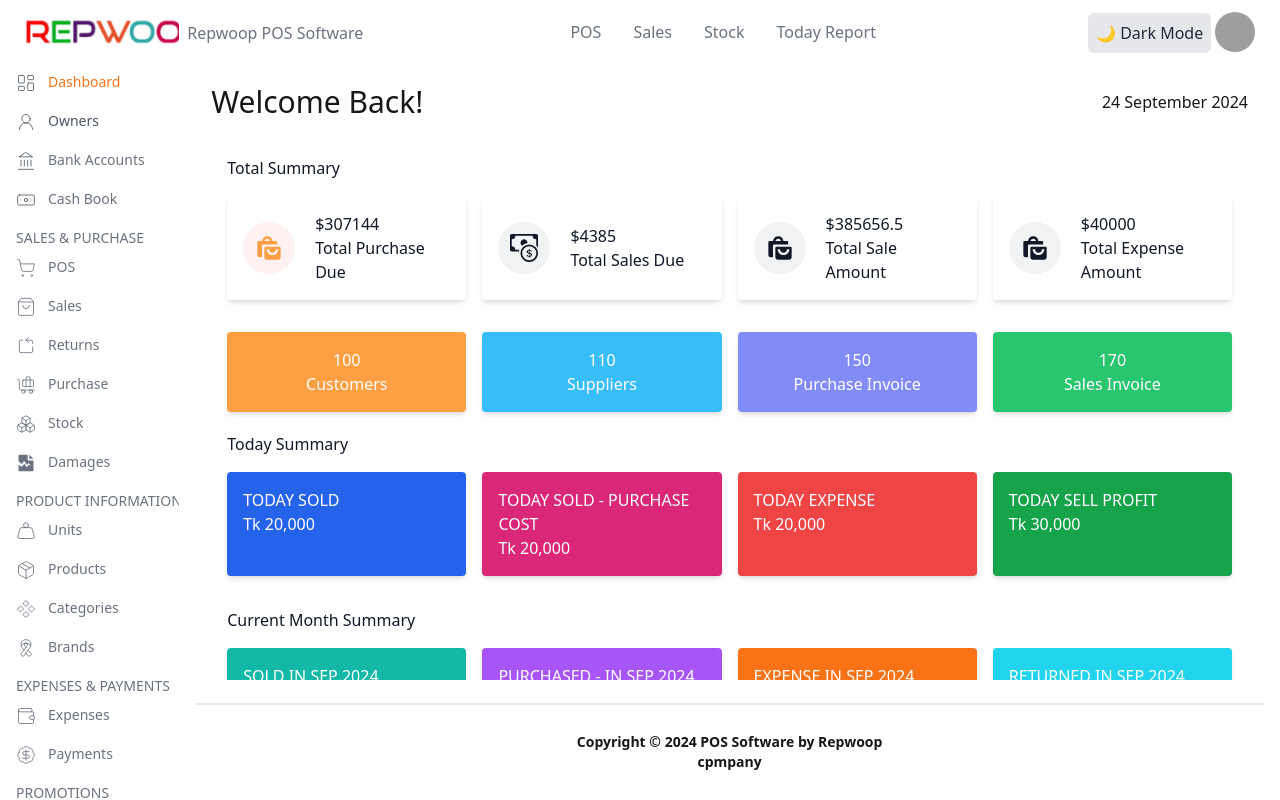
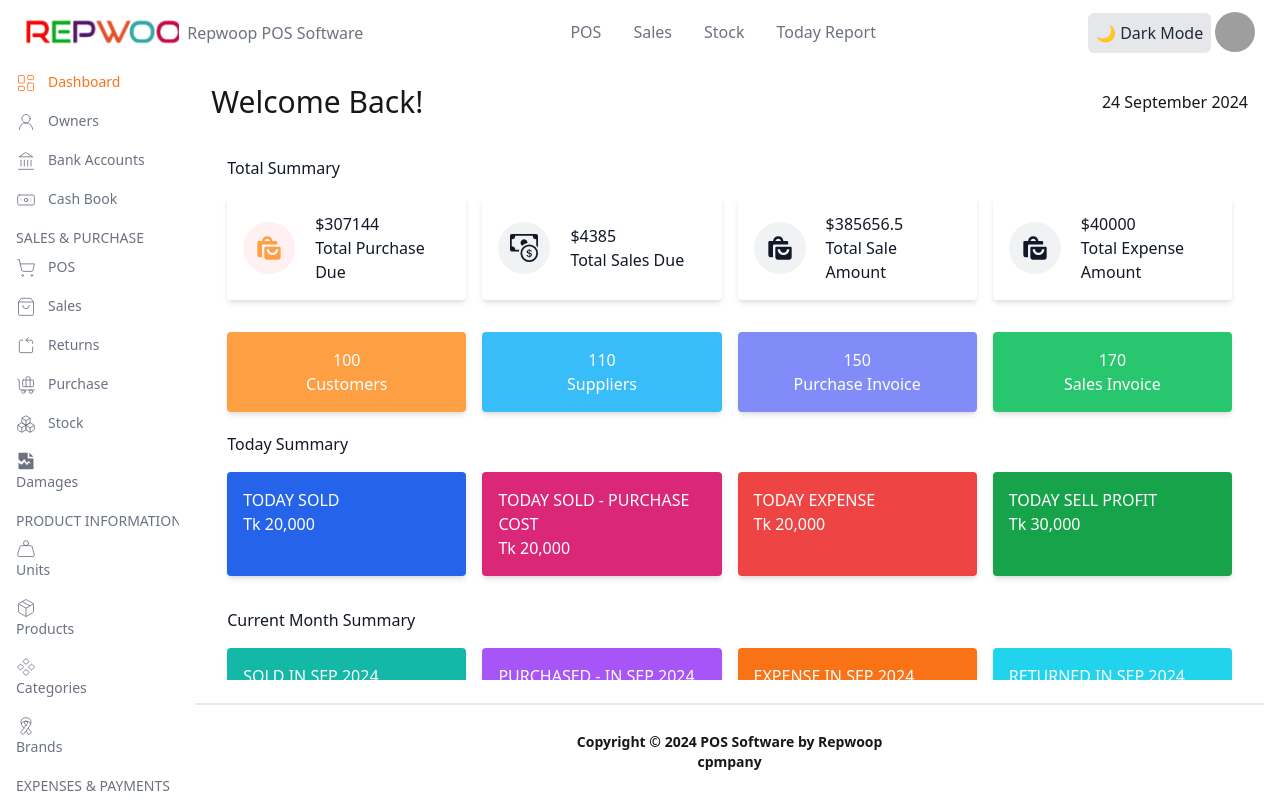
Before and after one commit to md-asif-iqbal/RepWoop-POS-system, a Next.js app: page / in a window 1280 px wide. Built offline with nearby package versions, Linux system fonts and the light colour scheme; grey boxes are pictures that could not be loaded.

Commit message:
update the sidebar colors

```diff
--- a/app/Shared/Navigation/Navigation.jsx
+++ b/app/Shared/Navigation/Navigation.jsx
@@ -68,7 +68,7 @@ export default function Navigation({toggleSidebar}) {
             {/* nav center */}
             <div className="navbar-center hidden lg:flex">
               <ul className="menu-horizontal gap-8 px-1">
-                <li>
+                <li >
                   <Link href="/POS" className=
                         {`${
                           pathname === '/POS'
--- a/app/Shared/Sidebar/Sidebar.jsx
+++ b/app/Shared/Sidebar/Sidebar.jsx
@@ -73,52 +73,66 @@ export default function Sidebar({isSidebarOpen}) {
                <Link href="/"> <Image src={logo} width={200} height={300} alt='Repwoop POS Software' className='bg-transparent '/></Link>
                 <div className="text-start">
                     <ul className="pt-2 space-y-4 text-gray-600 dark:text-white ">
-                        <li className='flex items-center gap-3 hover:text-orange-500'>
-                        <LayoutDashboard size={20}  strokeWidth={1} />
+                        <li>
+
                         <Link href="/"  className=
                         {`${
                           pathname === '/'
-                            ? ' group text-orange-500'
-                            : 'group text-gray-500 dark:text-white hover:text-orange-500'
+                          ? ' group text-orange-500 flex items-center gap-3 hover:text-orange-500'
+                          : 'group text-gray-500 dark:text-white hover:text-orange-500 flex items-center gap-3'
                       }`}>
-                          Dashboard
+                          <span><LayoutDashboard size={20}  strokeWidth={1} /></span>
+                          <div>
+                          <p>Dashboard</p>
                           <span className={spanClass}></span>
+                          </div>
                         </Link>
                         </li>
-                        <li className='flex items-center gap-3 hover:text-orange-500'>
-                        <UserRound size={20} strokeWidth={1}/>
+                        <li>
+
                         <Link href="/Owners"  className=
                         {`${
                           pathname === '/Owners'
-                            ? ' group text-orange-500 '
-                            : 'group text-gray-600 dark:text-white hover:text-orange-500'
+                          ? ' group text-orange-500 flex items-center gap-3 hover:text-orange-500'
+                          : 'group text-gray-500 dark:text-white hover:text-orange-500 flex items-center gap-3'
                       }`}>
-                         Owners
+                          <span><UserRound size={20} strokeWidth={1}/></span>
+                          <div>
+                          <p>Owners</p>
                           <span className={spanClass}></span>
+                          </div>
                         </Link>
                         </li>
-                        <li className='flex items-center gap-3 hover:text-orange-500'>
-                        <Landmark size={20} strokeWidth={1}/>
+
+                        <li >
                         <Link href="/Bank_Accounts" className=
                         {`${
                           pathname === '/Bank_Accounts'
-                            ? ' group text-orange-500'
-                            : 'group text-gray-500 dark:text-white hover:text-orange-500'
+                            ? ' group text-orange-500 flex items-center gap-3 hover:text-orange-500'
+                            : 'group text-gray-500 dark:text-white hover:text-orange-500 flex items-center gap-3'
                         }`}>
-                            Bank Accounts
+                            <span><Landmark size={20} strokeWidth={1}/></span>
+                            <div>
+                            <p>Bank Accounts</p>
                             <span className={spanClass}></span>
+                            </div>
                         </Link>
                         </li>
-                        <li className='flex items-center gap-3 hover:text-orange-500'>
-                        <Banknote size={20} strokeWidth={1}/>
+                        <li>
+
                         <Link href="/Cash_Book" className=
                         {`${
                           pathname === '/Cash_Book'
-                            ? ' group text-orange-500'
-                            : 'group text-gray-500 dark:text-white hover:text-orange-500'
+                          ? ' group text-orange-500 flex items-center gap-3 hover:text-orange-500'
+                          : 'group text-gray-500 dark:text-white hover:text-orange-500 flex items-center gap-3'
                       }`}>
-                            Cash Book
+                          <span>
+                            <Banknote size={20} strokeWidth={1}/>
+                          </span>
+                          <div>
+                          <p>Cash Book</p>
                           <span className={spanClass}></span>
+                          </div>
                         </Link>
                         </li>
 
@@ -130,68 +144,92 @@ export default function Sidebar({isSidebarOpen}) {
                     Sales & Purchase
                     </span>
                     <ul className="pt-2 space-y-4 text-gray-500 dark:text-white ">
-                        <li className='flex items-center gap-3 hover:text-orange-500'>
-                        <ShoppingCart size={20} strokeWidth={1}/>
+                        <li>
+
                         <Link href="/POS" className=
                         {`${
                           pathname === '/POS'
-                            ? ' group text-orange-500'
-                            : 'group text-gray-500 dark:text-white hover:text-orange-500'
+                          ? ' group text-orange-500 flex items-center gap-3 hover:text-orange-500'
+                          : 'group text-gray-500 dark:text-white hover:text-orange-500 flex items-center gap-3'
                       }`}>
-                            POS
+                          <span>
+                          <ShoppingCart size={20} strokeWidth={1}/>
+                          </span>
+                          <div>
+                            <p>POS</p>
                             <span className={spanClass}></span>
+                          </div>
                         </Link>
                         </li>
-                        <li className='flex items-center gap-3 hover:text-orange-500'>
-                        <ShoppingBag size={20} strokeWidth={1}/>
+                        <li>
+
                         <Link href="/Sales"
                         className=
                         {`${
                           pathname === '/Sales'
-                            ? ' group text-orange-500'
-                            : 'group text-gray-500 dark:text-white hover:text-orange-500'
+                            ? ' group text-orange-500 flex items-center gap-3 hover:text-orange-500'
+                          : 'group text-gray-500 dark:text-white hover:text-orange-500 flex items-center gap-3'
                       }`}>
-                            Sales
+                          <span>
+                          <ShoppingBag size={20} strokeWidth={1}/>
+                          </span>
+                          <div>
+                            <p>Sales</p>
                             <span className={spanClass}></span>
+                          </div>
                         </Link>
                         </li>
-                        <li className='flex items-center gap-3 hover:text-orange-500'>
-                        <RotateCcwSquare size={20} strokeWidth={1}/>
+                        <li>
+
                         <Link href="/Returns" className=
                         {`${
                           pathname === '/Returns'
-                            ? ' group text-orange-500'
-                            : 'group text-gray-500 dark:text-white hover:text-orange-500'
+                          ? ' group text-orange-500 flex items-center gap-3 hover:text-orange-500'
+                          : 'group text-gray-500 dark:text-white hover:text-orange-500 flex items-center gap-3'
                       }`}>
-                            Returns
+                          <span>
+                          <RotateCcwSquare size={20} strokeWidth={1}/>
+                          </span>
+                          <div>
+                            <p>Returns</p>
                             <span className={spanClass}></span>
+                          </div>
                         </Link>
                         </li>
-                        <li className='flex items-center gap-3 hover:text-orange-500'>
-                        <BaggageClaim size={20} strokeWidth={1}/>
+                        <li>
                         <Link href="/Purchase" className=
                         {`${
                           pathname === '/Purchase'
-                            ? ' group text-orange-500'
-                            : 'group text-gray-500 dark:text-white hover:text-orange-500'
+                          ? ' group text-orange-500 flex items-center gap-3 hover:text-orange-500'
+                          : 'group text-gray-500 dark:text-white hover:text-orange-500 flex items-center gap-3'
                       }`}>
-                            Purchase
+                          <span>
+                          <BaggageClaim size={20} strokeWidth={1}/>
+                          </span>
+                          <div>
+                            <p>Purchase</p>
                             <span className={spanClass}></span>
+                          </div>
                         </Link>
                         </li>
-                        <li className='flex items-center gap-3 hover:text-orange-500'>
-                        <Boxes size={20} strokeWidth={1}/>
+                        <li>
+
                         <Link href="/Stock" className=
                         {`${
                           pathname === '/Stock'
-                            ? ' group text-orange-500'
-                            : 'group text-gray-500 dark:text-white hover:text-orange-500'
+                          ? ' group text-orange-500 flex items-center gap-3 hover:text-orange-500'
+                          : 'group text-gray-500 dark:text-white hover:text-orange-500 flex items-center gap-3'
                       }`}>
-                        Stock
+                          <span>
+                          <Boxes size={20} strokeWidth={1}/>
+                          </span>
+                          <div>
+                            <p>Stock</p>
                             <span className={spanClass}></span>
+                          </div>
                         </Link>
                         </li>
-                        <li className='flex items-center gap-3 hover:text-orange-500'>
+                        <li>
                         <RiFileDamageFill size={20}/>
                         <Link href="/Damages" className=
                         {`${
@@ -212,7 +250,7 @@ export default function Sidebar({isSidebarOpen}) {
                     Product Information
                     </span>
                     <ul className="pt-2 space-y-4 text-gray-500 dark:text-white ">
-                        <li className='flex items-center gap-3 hover:text-orange-500'>
+                        <li>
                         <Weight size={20} strokeWidth={1}/>
                             <Link href="/Units" className=
                         {`${
@@ -224,7 +262,7 @@ export default function Sidebar({isSidebarOpen}) {
                             <span className={spanClass}></span>
                             </Link>
                         </li>
-                        <li className='flex items-center gap-3 hover:text-orange-500'>
+                        <li>
                         <Package size={20} strokeWidth={1}/>
                             <Link href="/Products" className=
                         {`${
@@ -236,7 +274,7 @@ export default function Sidebar({isSidebarOpen}) {
                             <span className={spanClass}></span>
                             </Link>
                         </li>
-                        <li className='flex items-center gap-3 hover:text-orange-500'>
+                        <li>
                         <Component size={20} strokeWidth={1} />
                             <Link href="/Categories" className=
                         {`${
@@ -248,7 +286,7 @@ export default function Sidebar({isSidebarOpen}) {
                             <span className={spanClass}></span>
                             </Link>
                         </li>
-                        <li className='flex items-center gap-3 hover:text-orange-500'>
+                        <li>
                         <Ribbon size={20} strokeWidth={1}/>
                             <Link href="/Brands" className=
                         {`${
@@ -270,7 +308,7 @@ export default function Sidebar({isSidebarOpen}) {
                     Expenses & Payments
                     </span>
                     <ul className="pt-2 space-y-4 text-gray-500 dark:text-white">
-                        <li className='flex items-center gap-3 hover:text-orange-500'>
+                        <li>
                             <Wallet size={20} strokeWidth={1} />
                             <Link href="/Expenses" className=
                         {`${
@@ -282,7 +320,7 @@ export default function Sidebar({isSidebarOpen}) {
                             <span className={spanClass}></span>
                             </Link>
                         </li>
-                        <li className='flex items-center gap-3 hover:text-orange-500'>
+                        <li>
                         <BadgeDollarSign size={20} strokeWidth={1} />
                             <Link href="/Payments" className=
                         {`${
@@ -302,7 +340,7 @@ export default function Sidebar({isSidebarOpen}) {
                     Promotions
                     </span>
                     <ul className="pt-2 space-y-4 text-gray-500 dark:text-white">
-                        <li className='flex items-center gap-3 hover:text-orange-500'>
+                        <li>
                         <MailPlus size={20} strokeWidth={1} />
                             <Link href="/Promotional-SMS" className=
                         {`${
@@ -322,7 +360,7 @@ export default function Sidebar({isSidebarOpen}) {
                     Peoples
                     </span>
                     <ul className="pt-2 space-y-4 text-gray-500 dark:text-white ">
-                        <li className='flex items-center gap-3 hover:text-orange-500'>
+                        <li>
                         <Users size={20} strokeWidth={1} />
                             <Link href="/Customers" className=
                         {`${
@@ -334,7 +372,7 @@ export default function Sidebar({isSidebarOpen}) {
                             <span className={spanClass}></span>
                             </Link>
                         </li>
-                        <li className='flex items-center gap-3 hover:text-orange-500'>
+                        <li>
                         <PackageCheck size={20} strokeWidth={1} />
                             <Link href="/Suppliers" className=
                         {`${
@@ -346,7 +384,7 @@ export default function Sidebar({isSidebarOpen}) {
                             <span className={spanClass}></span>
                             </Link>
                         </li>
-                        <li className='flex items-center gap-3 hover:text-orange-500'>
+                        <li>
                         <UserCog size={20}  strokeWidth={1} />
                             <Link href="/Employee-and-Salary" className=
                         {`${
@@ -366,7 +404,7 @@ export default function Sidebar({isSidebarOpen}) {
                     <span className="uppercase text-sm text-gray-500 dark:text-white ">Reports</span>
                     <ul className="pt-2 space-y-4  text-gray-500 dark:text-white ">
 
-                        <li className='flex items-center gap-3 hover:text-orange-500'>
+                        <li>
                         <ChartColumn size={20} strokeWidth={1} />
                             <Link href="/Profit-Loss-Report" className=
                         {`${
@@ -378,7 +416,7 @@ export default function Sidebar({isSidebarOpen}) {
                                 <span className={spanClass}></span>
                             </Link>
                         </li>
-                        <li className='flex items-center gap-3 hover:text-orange-500'>
+                        <li>
                         <CalendarDays size={20} strokeWidth={1} />
 
                             <Link href="/Today-Report" className=
@@ -391,7 +429,7 @@ export default function Sidebar({isSidebarOpen}) {
                                 <span className={spanClass}></span>
                             </Link>
                         </li>
-                        <li className='flex items-center gap-3 hover:text-orange-500'>
+                        <li>
                         <CalendarClock size={20} strokeWidth={1} />
                             <Link href="/Current-Month-Report" className=
                         {`${
@@ -403,7 +441,7 @@ export default function Sidebar({isSidebarOpen}) {
                                 <span className={spanClass}></span>
                             </Link>
                         </li>
-                        <li className='flex items-center gap-3 hover:text-orange-500'>
+                        <li>
                         <FileClock size={20} strokeWidth={1} />
                             <Link href="/Summary-Report" className=
                         {`${
@@ -415,7 +453,7 @@ export default function Sidebar({isSidebarOpen}) {
                                 <span className={spanClass}></span>
                             </Link>
                         </li>
-                        <li className='flex items-center gap-3 hover:text-orange-500'>
+                        <li>
                         <CalendarCog size={20} strokeWidth={1} />
                             <Link href="/Daily-Report" className=
                         {`${
@@ -427,7 +465,7 @@ export default function Sidebar({isSidebarOpen}) {
                                 <span className={spanClass}></span>
                             </Link>
                         </li>
-                        <li className='flex items-center gap-3 hover:text-orange-500'>
+                        <li>
                         <TbReportMoney size={22} strokeWidth={1}/>
                             <Link href="/Customer-Due-Report" className=
                         {`${
@@ -439,7 +477,7 @@ export default function Sidebar({isSidebarOpen}) {
                                 <span className={spanClass}></span>
                             </Link>
                         </li>
-                        <li className='flex items-center gap-3 hover:text-orange-500'>
+                        <li>
                         <FileChartColumnIncreasing size={20} strokeWidth={1} />
                             <Link href="/Supplier-Due-Report" className=
                         {`${
@@ -452,7 +490,7 @@ export default function Sidebar({isSidebarOpen}) {
                             </Link>
                         </li>
 
-                        <li className='flex items-center gap-3 hover:text-orange-500'>
+                        <li>
                         <PackageMinus size={20}  strokeWidth={1} />
                             <Link href="/Low-Stock-Report" className=
                         {`${
@@ -464,7 +502,7 @@ export default function Sidebar({isSidebarOpen}) {
                                 <span className={spanClass}></span>
                             </Link>
                         </li>
-                        <li className='flex items-center gap-3 hover:text-orange-500'>
+                        <li>
                         <UserRoundSearch size={20} strokeWidth={1} />
                             <Link href="/Top-Customer" className=
                         {`${
@@ -476,7 +514,7 @@ export default function Sidebar({isSidebarOpen}) {
                                 <span className={spanClass}></span>
                             </Link>
                         </li>
-                        <li className='flex items-center gap-3 hover:text-orange-500'>
+                        <li>
                         <ChartNoAxesCombined size={20} strokeWidth={1} />
 
                             <Link href="/Top-Product" className=
@@ -489,7 +527,7 @@ export default function Sidebar({isSidebarOpen}) {
                                 <span className={spanClass}></span>
                             </Link>
                         </li>
-                        <li className='flex items-center gap-3 hover:text-orange-500'>
+                        <li>
                         <FileBox size={20} strokeWidth={1} />
                             <Link href="/Category-Wise-Report" className=
                         {`${
@@ -501,7 +539,7 @@ export default function Sidebar({isSidebarOpen}) {
                                 <span className={spanClass}></span>
                             </Link>
                         </li>
-                        <li className='flex items-center gap-3 hover:text-orange-500'>
+                        <li>
                         <Receipt size={20} strokeWidth={1} />
                             <Link href="/Purchase-Report" className=
                         {`${
@@ -513,7 +551,7 @@ export default function Sidebar({isSidebarOpen}) {
                                 <span className={spanClass}></span>
                             </Link>
                         </li>
-                        <li className='flex items-center gap-3 hover:text-orange-500'>
+                        <li>
                         <CalendarPlus size={20} strokeWidth={1} />
                             <Link href="/Customer-Ledger" className=
                         {`${
@@ -525,7 +563,7 @@ export default function Sidebar({isSidebarOpen}) {
                                 <span className={spanClass}></span>
                             </Link>
                         </li>
-                        <li className='flex items-center gap-3 hover:text-orange-500'>
+                        <li>
                         <CalendarFold size={20} strokeWidth={1} />
                             <Link href="/Supplier-Ledger" className=
                         {`${
@@ -545,7 +583,7 @@ export default function Sidebar({isSidebarOpen}) {
                                 Settings & Customize
                             </span>
                             <ul className="pt-2 space-y-4 text-gray-500 dark:text-white ">
-                            <li className='flex items-center gap-3 hover:text-orange-500'>
+                            <li>
                             <Settings size={20} strokeWidth={1} />
                                 <Link href="/Settings" className=
                         {`${
@@ -557,7 +595,7 @@ export default function Sidebar({isSidebarOpen}) {
                                     <span className={spanClass}></span>
                                 </Link>
                             </li>
-                            <li className='flex items-center gap-3 hover:text-orange-500'>
+                            <li>
                             <BadgeInfo size={20} strokeWidth={1} />
                                 <Link href="/Roles-And-Permissions" className=
                         {`${
@@ -569,7 +607,7 @@ export default function Sidebar({isSidebarOpen}) {
                                     <span className={spanClass}></span>
                                 </Link>
                             </li>
-                            <li className='flex items-center gap-3 hover:text-orange-500'>
+                            <li>
                             <UserCheck size={20} strokeWidth={1} />
                                 <Link href="/Users" className=
                         {`${
@@ -581,7 +619,7 @@ export default function Sidebar({isSidebarOpen}) {
                                     <span className={spanClass}></span>
                                 </Link>
                             </li>
-                            <li className='flex items-center gap-3 hover:text-orange-500'>
+                            <li>
 
                             <Cog size={20} strokeWidth={1} />
                                 <Link href="/Assets-Management" className=
```
Lines whose indentation alone changed are shown as unchanged.
